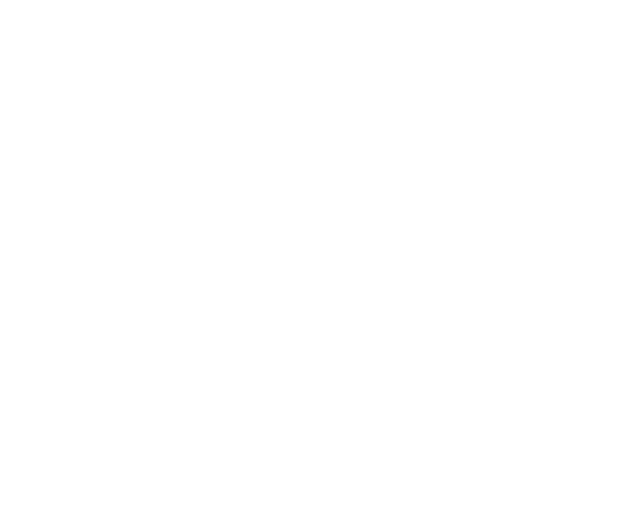
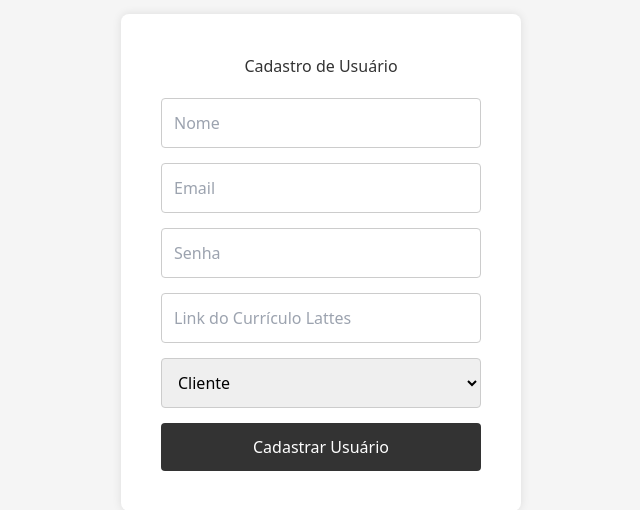
Before and after one commit to Bianchi613/Artigo_Web, a React (Create React App) app in the folder frontend/: page /cadastro-usuario in a window 1280 px wide. Before the commit this address had no page. Shown: the part 138-648 px from the top of the page, without its empty margins (319-959 px from the left). Built offline with nearby package versions, Linux system fonts and the light colour scheme.

Commit message:
feat: Registro

```diff
--- a/frontend/src/App.js
+++ b/frontend/src/App.js
@@ -1,7 +1,7 @@
-
 import { BrowserRouter, Routes, Route } from "react-router-dom";
 import Home from "./components/Home/Home.jsx";
 import Login from "./components/Login/Login.jsx";
+import UserRegister from "./components/UserRegister/UserRegister.jsx";
 
 function App() {
   return (
@@ -9,7 +9,16 @@
       <Routes>
         <Route path="/" element={<Home />} />
         <Route path="/login" element={<Login />} />
-        <Route path="/dashboard" element={<div style={{padding:'2rem',textAlign:'center'}}><h1>Dashboard</h1><p>Login realizado com sucesso!</p></div>} />
+        <Route path="/cadastro-usuario" element={<UserRegister />} />
+        <Route
+          path="/dashboard"
+          element={
+            <div style={{ padding: '2rem', textAlign: 'center' }}>
+              <h1>Dashboard</h1>
+              <p>Login realizado com sucesso!</p>
+            </div>
+          }
+        />
       </Routes>
     </BrowserRouter>
   );
--- a/frontend/src/components/Login/Login.jsx
+++ b/frontend/src/components/Login/Login.jsx
@@ -44,6 +44,10 @@
     }
   };
 
+  const handleNavigateRegister = () => {
+    navigate("/cadastro-usuario");
+  };
+
   return (
     <div className="min-h-screen flex items-center justify-center bg-gray-100">
       <form onSubmit={handleSubmit} className="bg-white p-8 rounded shadow-md w-full max-w-md">
@@ -69,12 +73,19 @@
             onClick={() => setShowPassword(!showPassword)}
             tabIndex={-1}
           >
-            {showPassword ? "" : ""}
+            {showPassword ? "Ocultar" : "Mostrar"}
           </button>
         </div>
         {erro && <div className="text-red-500 mb-4">{erro}</div>}
-        <button type="submit" className="w-full bg-gray-800 text-white p-3 rounded hover:bg-gray-900">
+        <button type="submit" className="w-full bg-gray-800 text-white p-3 rounded hover:bg-gray-900 mb-4">
           Entrar
+        </button>
+        <button
+          type="button"
+          onClick={handleNavigateRegister}
+          className="w-full border border-gray-800 text-gray-800 p-3 rounded hover:bg-gray-100"
+        >
+          Criar nova conta
         </button>
       </form>
     </div>
--- /dev/null
+++ b/frontend/src/components/UserRegister/UserRegister.css
@@ -0,0 +1,61 @@
+.register-container {
+  min-height: 100vh;
+  display: flex;
+  justify-content: center;
+  align-items: center;
+  background-color: #f5f5f5;
+  padding: 20px;
+}
+
+.register-form {
+  background: white;
+  padding: 40px;
+  border-radius: 8px;
+  box-shadow: 0 0 10px rgba(0,0,0,0.1);
+  width: 100%;
+  max-width: 400px;
+}
+
+.register-form h2 {
+  text-align: center;
+  margin-bottom: 20px;
+  color: #333;
+}
+
+.register-form input,
+.register-form select {
+  width: 100%;
+  padding: 12px;
+  margin-bottom: 15px;
+  border: 1px solid #ccc;
+  border-radius: 4px;
+  font-size: 16px;
+}
+
+.register-form button {
+  width: 100%;
+  padding: 12px;
+  background-color: #333;
+  color: white;
+  border: none;
+  border-radius: 4px;
+  font-size: 16px;
+  cursor: pointer;
+  transition: background-color 0.3s;
+}
+
+.register-form button:hover {
+  background-color: #555;
+}
+
+.error-message {
+  color: red;
+  margin-bottom: 15px;
+  text-align: center;
+}
+
+.success-message {
+  color: green;
+  margin-bottom: 15px;
+  text-align: center;
+}
--- /dev/null
+++ b/frontend/src/components/UserRegister/UserRegister.jsx
@@ -0,0 +1,106 @@
+import { useState } from "react";
+import axios from "axios";
+import "./UserRegister.css";
+
+export default function UserRegister() {
+  const [nome, setNome] = useState("");
+  const [email, setEmail] = useState("");
+  const [senha, setSenha] = useState("");
+  const [lattes, setLattes] = useState("");
+  const [perfil, setPerfil] = useState("cliente");
+  const [erro, setErro] = useState("");
+  const [sucesso, setSucesso] = useState("");
+  const [loading, setLoading] = useState(false);
+
+  const handleSubmit = async (e) => {
+    e.preventDefault();
+    setErro("");
+    setSucesso("");
+
+    if (!nome || !email || !senha || !perfil) {
+      setErro("Preencha todos os campos obrigatórios.");
+      return;
+    }
+
+    setLoading(true);
+
+    try {
+      const response = await axios.post("http://localhost:3000/usuarios", {
+        nome,
+        email,
+        senha,
+        lattes,
+        perfil,
+      });
+
+      if (response.status === 201) {
+        setSucesso("Usuário cadastrado com sucesso!");
+        setNome("");
+        setEmail("");
+        setSenha("");
+        setLattes("");
+        setPerfil("cliente");
+      }
+    } catch (error) {
+      console.error(error);
+      if (error.response?.status === 400) {
+        setErro("Dados inválidos. Verifique os campos e tente novamente.");
+      } else {
+        setErro("Erro ao cadastrar usuário. Tente novamente.");
+      }
+    } finally {
+      setLoading(false);
+    }
+  };
+
+  return (
+    <div className="register-container">
+      <form className="register-form" onSubmit={handleSubmit}>
+        <h2>Cadastro de Usuário</h2>
+
+        {erro && <div className="error-message">{erro}</div>}
+        {sucesso && <div className="success-message">{sucesso}</div>}
+
+        <input
+          type="text"
+          placeholder="Nome"
+          value={nome}
+          onChange={(e) => setNome(e.target.value)}
+        />
+
+        <input
+          type="email"
+          placeholder="Email"
+          value={email}
+          onChange={(e) => setEmail(e.target.value)}
+        />
+
+        <input
+          type="password"
+          placeholder="Senha"
+          value={senha}
+          onChange={(e) => setSenha(e.target.value)}
+        />
+
+        <input
+          type="url"
+          placeholder="Link do Currículo Lattes"
+          value={lattes}
+          onChange={(e) => setLattes(e.target.value)}
+        />
+
+        <select
+          value={perfil}
+          onChange={(e) => setPerfil(e.target.value)}
+        >
+          <option value="cliente">Cliente</option>
+          <option value="administrador">Administrador</option>
+        </select>
+
+        <button type="submit" disabled={loading}>
+          {loading ? "Cadastrando..." : "Cadastrar Usuário"}
+        </button>
+      </form>
+    </div>
+  );
+}
```
Also changed, not shown: 1 other file (tests, documents, lock files or other folders).
